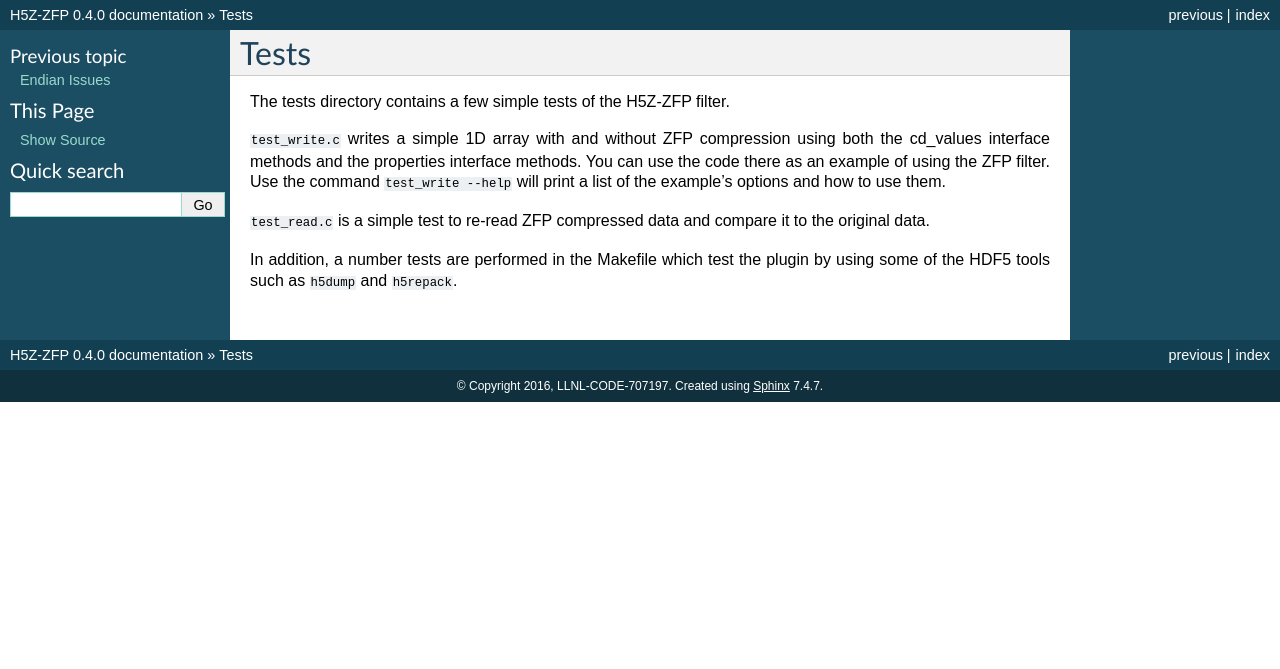
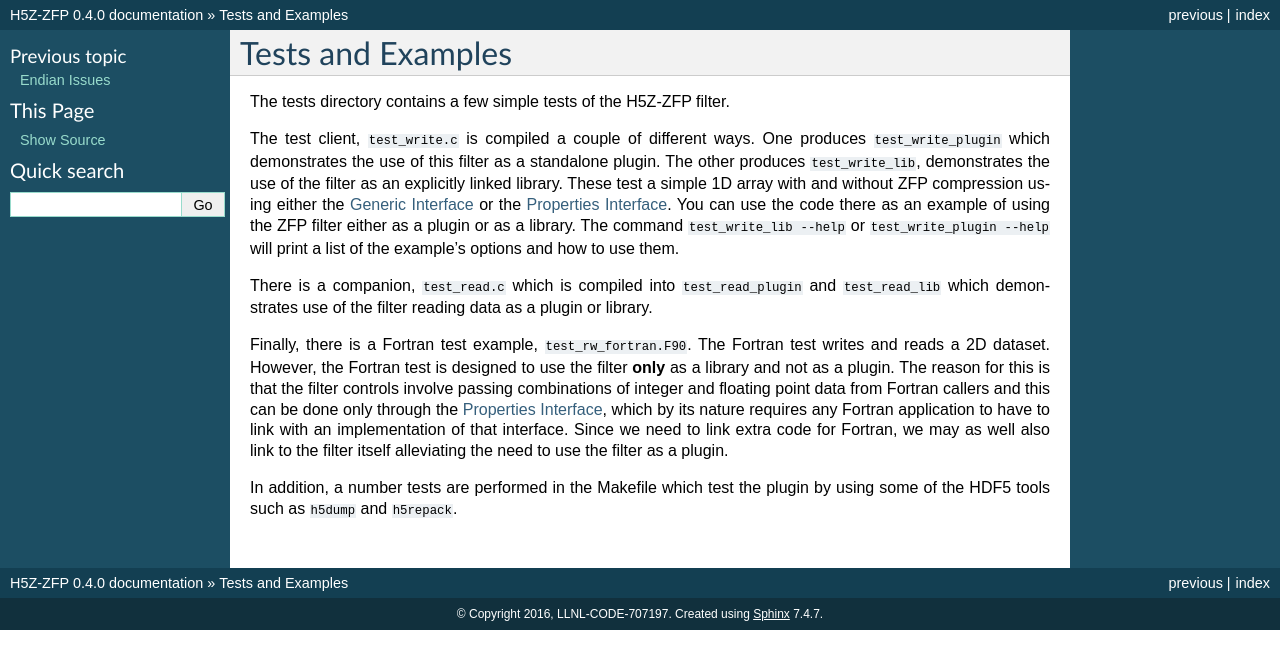
Before and after one commit to LLNL/H5Z-ZFP, a Sphinx documentation site: the page built from docs/tests.rst, in a window 1280 px wide. Shown: the top 669 px of the page. Built offline with Sphinx 7.4.7, drawn with Linux system fonts in a browser that asks for light colours.

Commit message:
fixing fortran build; updating docs

```diff
--- a/docs/installation.rst
+++ b/docs/installation.rst
@@ -30,7 +30,10 @@ Compiling ZFP
 Compiling HDF5
 ^^^^
 
-* There is nothing special in the way HDF5 must be compiled.
+* If you want to be able to run the fortran tests for this filter, HDF5 must be
+  configured with *both* the ``--enable-fortran`` and ``--enable-fortran2003``
+  configuration switches. The Fortran interface to this filter *requires* Fortran 2003
+  because it uses ``ISO_C_BINDING``.
 
 ----
 Compiling H5Z-ZFP
--- a/docs/tests.rst
+++ b/docs/tests.rst
@@ -1,17 +1,32 @@
 =====
-Tests
+Tests and Examples
 =====
 
 The tests directory contains a few simple tests of the H5Z-ZFP filter.
 
-``test_write.c`` writes a simple 1D array with and without ZFP compression
-using both the cd_values interface methods and the properties interface
-methods. You can use the code there as an example of using the ZFP filter.
-Use the command ``test_write --help`` will print a list of the example's
-options and how to use them.
+The test client, ``test_write.c`` is compiled a couple of different ways.
+One produces ``test_write_plugin`` which demonstrates the use of this filter as
+a standalone plugin. The other produces ``test_write_lib``, demonstrates the use
+of the filter as an explicitly linked library. These test a simple 1D array with
+and without ZFP compression using either the :ref:`generic-interface` or the
+:ref:`properties-interface`.  You can use the code there as an example of using
+the ZFP filter either as a plugin or as a library.
+The command ``test_write_lib --help`` or ``test_write_plugin --help`` will print a
+list of the example's options and how to use them.
 
-``test_read.c`` is a simple test to re-read ZFP compressed data and compare
-it to the original data.
+There is a companion, ``test_read.c`` which is compiled into ``test_read_plugin``
+and ``test_read_lib`` which demonstrates use of the filter reading data as a
+plugin or library.
+
+Finally, there is a Fortran test example, ``test_rw_fortran.F90``. The Fortran
+test writes and reads a 2D dataset. However, the Fortran test is designed to
+use the filter **only** as a library and not as a plugin. The reason for this is
+that the filter controls involve passing combinations of integer and floating
+point data from Fortran callers and this can be done only through the :ref:`properties-interface`,
+which by its nature requires any Fortran application to have to link with an
+implementation of that interface. Since we need to link extra code for Fortran,
+we may as well also link to the filter itself alleviating the need to use the
+filter as a plugin.
 
 In addition, a number tests are performed in the Makefile which test the plugin
 by using some of the HDF5 tools such as ``h5dump`` and ``h5repack``.
```
Also changed, not shown: .travis.yml, 4 other files.
